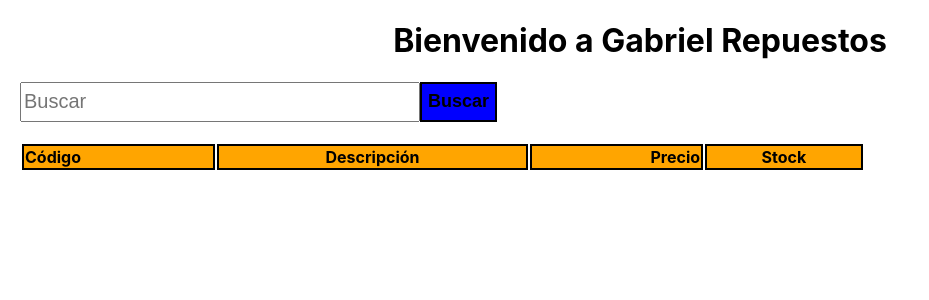
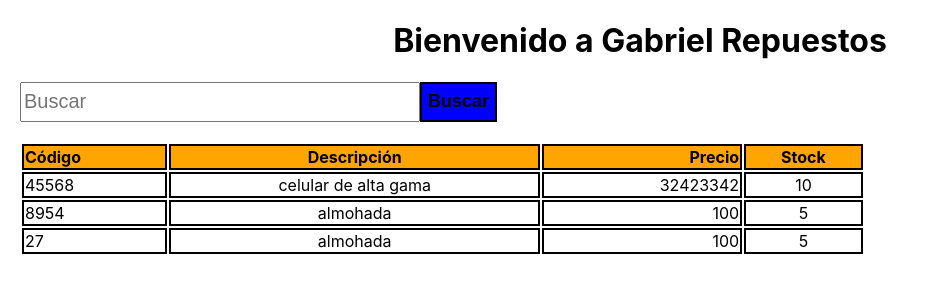
Before and after one commit to Ramiro-Romano/Gabriel-Repuestos, a React (Create React App) app: page / in a window 1280 px wide. Shown: the top 300 px of the page, without its empty margins (0-929 px from the left). Built offline with nearby package versions, Linux system fonts and the light colour scheme; data requests are answered from the project's data file.

Commit message:
grilla y buscador terminado

```diff
--- a/package.json
+++ b/package.json
@@ -6,6 +6,7 @@
     "@testing-library/jest-dom": "^5.17.0",
     "@testing-library/react": "^13.4.0",
     "@testing-library/user-event": "^13.5.0",
+    "axios": "^1.6.2",
     "bootstrap": "^5.3.2",
     "react": "^18.2.0",
     "react-bootstrap": "^2.9.1",
--- a/src/Home/Home.jsx
+++ b/src/Home/Home.jsx
@@ -1,9 +1,23 @@
-import React, { useState } from 'react';
+import React, { useState, useEffect } from 'react';
 import Grilla from '../Components/Grilla/Grilla';
 import Buscador from '../Components/Buscador/Buscador';
+import axios from 'axios';
 
 const Home = () => {
   const [productos, setProductos] = useState([]);
+
+  useEffect(() => {
+    const fetchData = async () => {
+      try {
+        const response = await axios.get('http://localhost:3000/productos'); // Ajusta la URL según tu configuración de servidor
+        setProductos(response.data);
+      } catch (error) {
+        console.error('Error al obtener datos:', error);
+      }
+    };
+
+    fetchData();
+  }, []); // Este efecto se ejecuta solo una vez al cargar la página
 
   const handleSearch = (result) => {
     setProductos(result);
```
Also changed, not shown: db.json (renamed from src/db.json), 1 other file (tests, documents, lock files or other folders).
